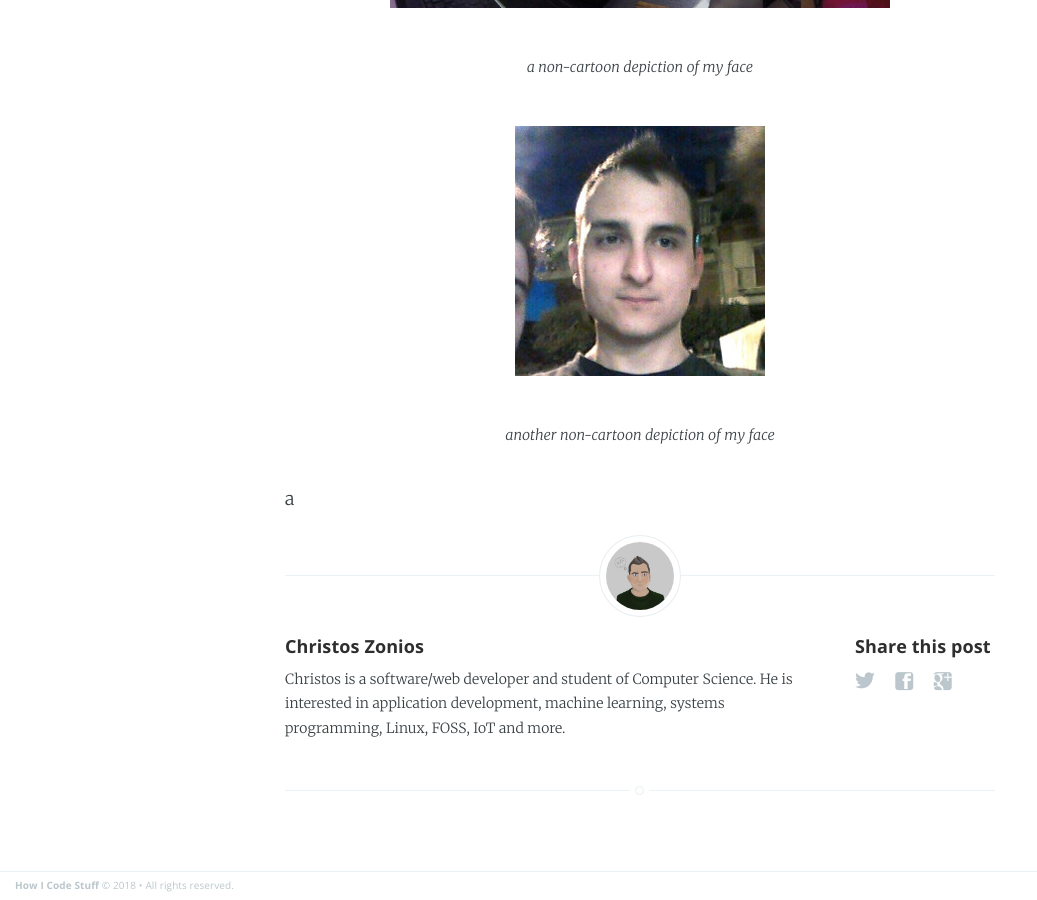
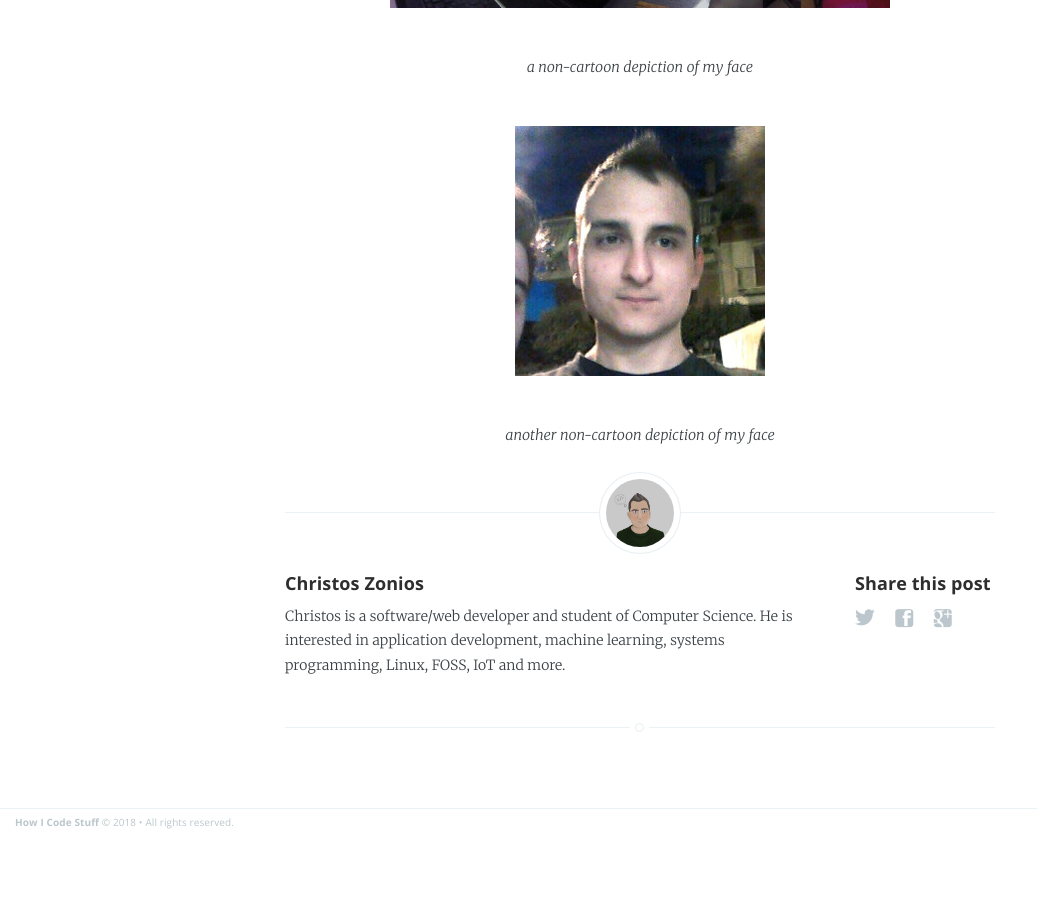
Before and after one commit to howicodestuff/howicodestuff.github.io, a Jekyll site: the page built from _posts/2017-12-20-hello-world.md, in a window 1280 px wide and 900 px high, scrolled down 2666 px. Shown: the whole window, without its empty margins (0-1037 px from the left). Built offline with Jekyll 4.4.1, drawn with Linux system fonts in a browser that asks for light colours; after the commit the page ends 3503 px from its top, so only the background shows below that.

Commit message:
remove a stray "a"

```diff
--- a/_posts/2017-12-20-hello-world.md
+++ b/_posts/2017-12-20-hello-world.md
@@ -48,4 +48,4 @@ I hope to see you again next time!
 ![This is me playing guitar](/assets/images/post-images/hello-world/image1.jpg)
 <p style="text-align: center"><small><i>a non-cartoon depiction of my face</i></small></p>
 ![This is me irl](/assets/images/post-images/hello-world/image2.jpg)
-<p style="text-align: center"><small><i>another non-cartoon depiction of my face</i></small></p>a
+<p style="text-align: center"><small><i>another non-cartoon depiction of my face</i></small></p>
```
